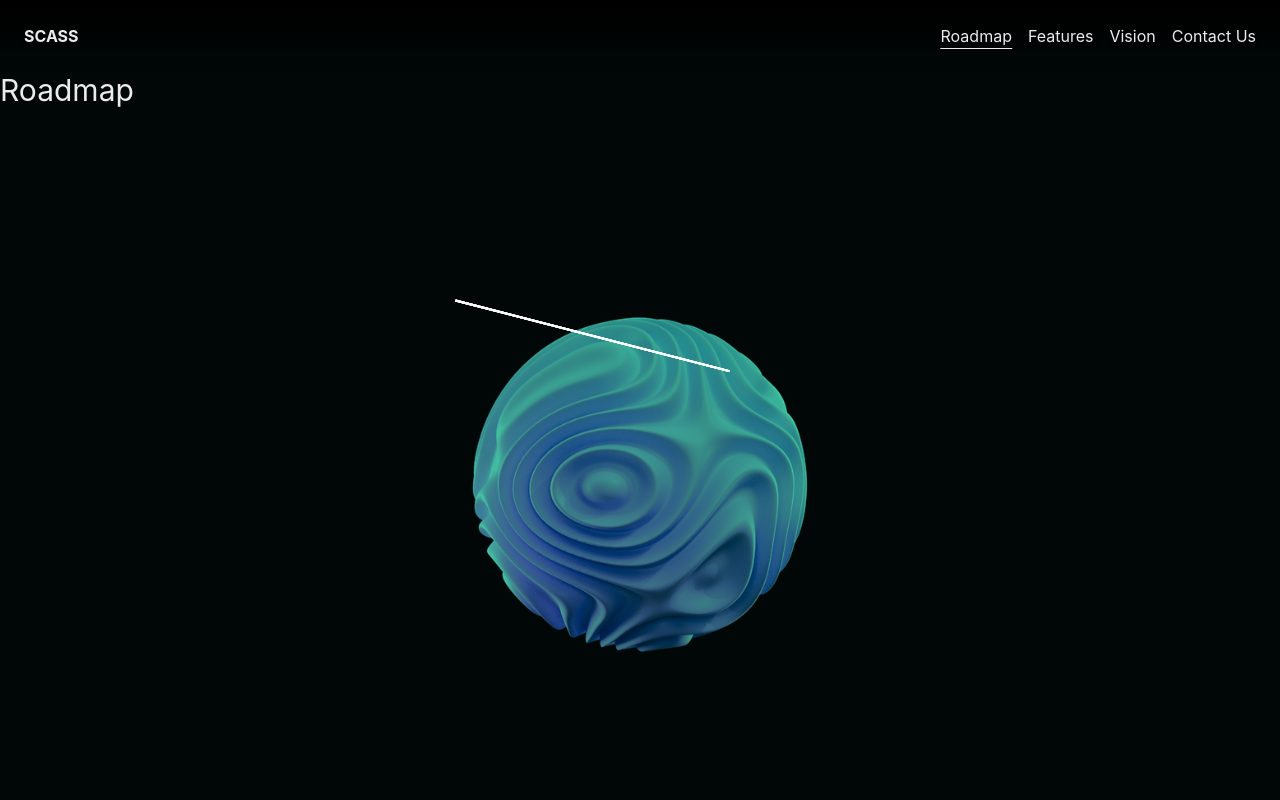
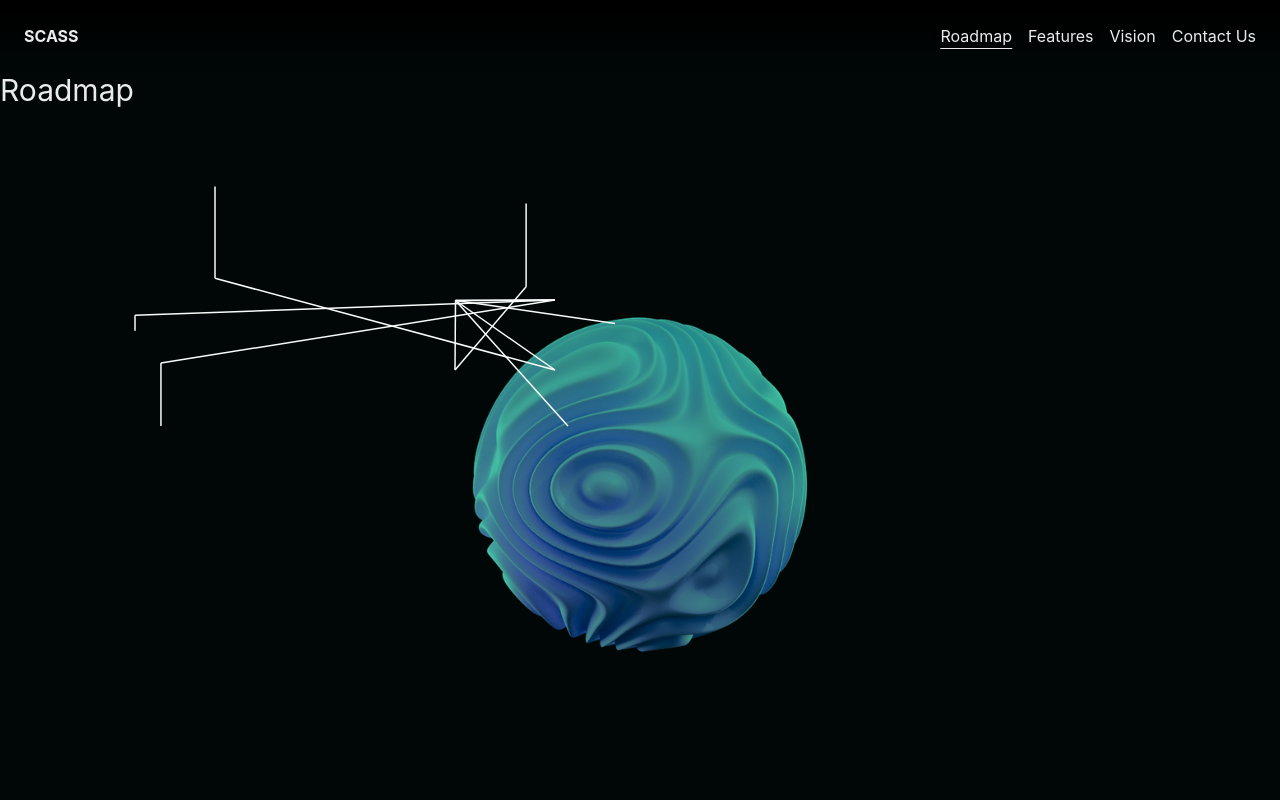
Before and after one commit to SmartCompiler/caas-website, a Next.js app: page /roadmap in a window 1280 px wide. Shown: the top 800 px of the page. Built offline with nearby package versions, Linux system fonts and the light colour scheme.

Commit message:
[REF]: refactor calculate sphere Position based on offset instead of boundingClient

```diff
--- a/components/roadmap/LineSvg.tsx
+++ b/components/roadmap/LineSvg.tsx
@@ -1,5 +1,6 @@
 import React, { useEffect, useRef, useState } from 'react'
 import { sphereConfigs } from '../../utilities/configs'
+import { SphereRectInt } from './SphereInfo'
 
 type axisTypeObject = {
     x: number,
@@ -7,7 +8,7 @@ type axisTypeObject = {
 }
 interface LineSvgInt {
     endPoint: axisTypeObject | undefined,
-    sphereRect: DOMRect | undefined
+    sphereRect: SphereRectInt | undefined
 }
 
 type lineTypes = keyof typeof sphereConfigs.linesType
@@ -24,7 +25,6 @@ export default function LineSvg({ endPoint, sphereRect }: LineSvgInt) {
         }
         setStartPoint(startPoint)
     }, [sphereRect])
-
     if( !sphereRect || !startPoint || !endPoint ) return <></>
 
     const {
@@ -49,7 +49,7 @@ export default function LineSvg({ endPoint, sphereRect }: LineSvgInt) {
     const linesSvg = Array.from({length: sphereConfigs.linesType[lineType]}).map((_line, index) => {
         let {x1, y1, x2, y2} = getLineData({startPoint, endPoint:endPointBasedSvg}, index)
 
-        return <line key={index} x1={x1} y1={y1} x2={x2} y2={y2} stroke="#F8FBF9" strokeWidth={2}></line>
+        return <line key={index} x1={x1} y1={y1} x2={x2} y2={y2} stroke="#F8FBF9" strokeWidth={1.5}></line>
     })
 
 
@@ -129,7 +129,7 @@ export default function LineSvg({ endPoint, sphereRect }: LineSvgInt) {
 
 
 
-function getMaxFirstLineAxis({endPoint, startPoint}: {endPoint:axisTypeObject, startPoint: axisTypeObject }, sphereRect: DOMRect) {
+function getMaxFirstLineAxis({endPoint, startPoint}: {endPoint:axisTypeObject, startPoint: axisTypeObject }, sphereRect: SphereRectInt) {
     //set max y and x axis
     let maxFirstLineYAxis = sphereConfigs.maxFirstLineTop
     let maxFirstLineXAxis = sphereConfigs.maxFirstLineLeft
--- a/components/roadmap/SphereInfo.tsx
+++ b/components/roadmap/SphereInfo.tsx
@@ -4,30 +4,40 @@ import { medias, roadmapData } from '../../utilities/statics'
 import LineSvg from './LineSvg'
 import { SphereContainer } from './style'
 
+export interface SphereRectInt {
+  top:number,
+  left:number,
+  width: number,
+  height: number
+}
 export default function SphereInfo() {
     const sphereRef = useRef<HTMLDivElement>(null)
-    const [sphereRect, setSphereRect] = useState<DOMRect>()
-    const bodyRect = useRef<DOMRect>()
+    const [sphereRect, setSphereRect] = useState<SphereRectInt>()
+    const [bodyRect, setBodyRect ] = useState<DOMRect>()
 
     useEffect( () => {
-      setSphereRect(sphereRef.current?.getBoundingClientRect())
-      bodyRect.current = document.body.getBoundingClientRect()
+      setBodyRect(document.body.getBoundingClientRect())
     }, [])
 
+    useEffect( () => {
+      if( !sphereRef.current ) return;
+
+      setSphereRect({top: sphereRef.current?.offsetTop, left: sphereRef.current?.offsetLeft, width: sphereRef.current?.offsetWidth, height: sphereRef.current?.offsetHeight })
+
+    }, [ bodyRect ])
     const renderedDescriptions = roadmapData.map((data, index) => {
-
-      const endPoint = bodyRect.current ? {
-        x: (bodyRect.current.width) / 1.4,
-        y: bodyRect.current.height / 1.8,
+      const endPoint = bodyRect ? {
+        x: (bodyRect.width) / data.ratioPosition.x,
+        y: bodyRect.height / data.ratioPosition.y,
       }  : undefined
 
-      return <LineSvg key={index} endPoint={endPoint} sphereRect={sphereRect} />
+      return <LineSvg key={'line_' + index} endPoint={endPoint} sphereRect={sphereRect} />
     })
 
   return (
     <section className='w-full relative flex justify-center items-center py-48'>
         <SphereContainer ref={sphereRef} className='flex justify-center items-center relative'>
-            <Image  src={medias.sphere} alt="sphere core" width={370} height={370} />
+            <Image src={medias.sphere} alt="sphere core" width={370} height={370} />
             {renderedDescriptions}
         </SphereContainer>
     </section>
--- a/utilities/configs.ts
+++ b/utilities/configs.ts
@@ -1,3 +1,5 @@
+import { SphereRectInt } from "../components/roadmap/SphereInfo"
+
 export const intersectionOption = {
     root: null,
     rootMargin: '0px',
@@ -12,18 +14,11 @@ export const mediaQueries = {
     "2xl": 1536
 }
 
-// interface sphereConfigsInt {
-//     linesType: {single:1, double:2, thriple:3}
-//     maxFirstLineTop: number,
-//     maxFirstLineLeft: number,
-//     maxFirstLineBottom: (sphereRect: DOMRect) => number,
-//     maxFirstLineRight: (sphereRect: DOMRect) => number,
-// }
 export const sphereConfigs = {
     maxFirstLineTop: 70,
     maxFirstLineLeft: 100,
-    maxFirstLineBottom: (sphereRect: DOMRect) => (sphereRect.height * 5.6)/ 7,
-    maxFirstLineRight: (sphereRect: DOMRect) => (sphereRect.width * 5.6)/ 7,
+    maxFirstLineBottom: (sphereRect: SphereRectInt) => (sphereRect.height * 5.6)/ 7,
+    maxFirstLineRight: (sphereRect: SphereRectInt) => (sphereRect.width * 5.1)/ 7,
     linesType: {
         single: 1,
         double: 2,
--- a/utilities/statics.tsx
+++ b/utilities/statics.tsx
@@ -201,7 +201,11 @@ export const roadmapData = [
             'public compiler plugin market place',
             'Remote library management',
             'Code advisor',
-        ]
+        ],
+        ratioPosition: {
+            x: 3.2,
+            y: 8.5
+        }
     },
     {
         title: 'Programming language',
@@ -210,14 +214,22 @@ export const roadmapData = [
             'Introduce your invented language to the world',
             'New way to created specialized compiler plugins',
             'Compiler plugin package management'
-        ]
+        ],
+        ratioPosition: {
+            x: 1.8,
+            y: 7
+        }
     },
     {
         title: 'Binary and machine code generation',
         descriptions: [
             'Micro-architecture aware code generators',
             'Generate machine code for the Architecture on your choice'
-        ]
+        ],
+        ratioPosition: {
+            x: 1.6,
+            y: 3.1
+        }
     },
     {
         title: 'Compiler intelligent',
@@ -228,7 +240,11 @@ export const roadmapData = [
             'Enable security checks during compile',
             'Apply AI and ML for best code practices',
             'Data science for user attraction and error coding'
-        ]
+        ],
+        ratioPosition: {
+            x: 1.7,
+            y: 2.1
+        }
     },
     {
         title: 'Bin container and artifactory',
@@ -237,7 +253,11 @@ export const roadmapData = [
             'binary version control on your local machine',
             'Local version of the engine',
             'Create plugin on partner artifactories'
-        ]
+        ],
+        ratioPosition: {
+            x: 3.7,
+            y: 2.1
+        }
     },
     {
         title: 'Cloud services',
@@ -246,6 +266,10 @@ export const roadmapData = [
             'Create private code repository',
             'CI/CD as a service on cloud(CDaaS)',
             'Binary as a function(BaaF)'
-        ]
+        ],
+        ratioPosition: {
+            x: 4,
+            y: 3
+        }
     }
 ]
```
